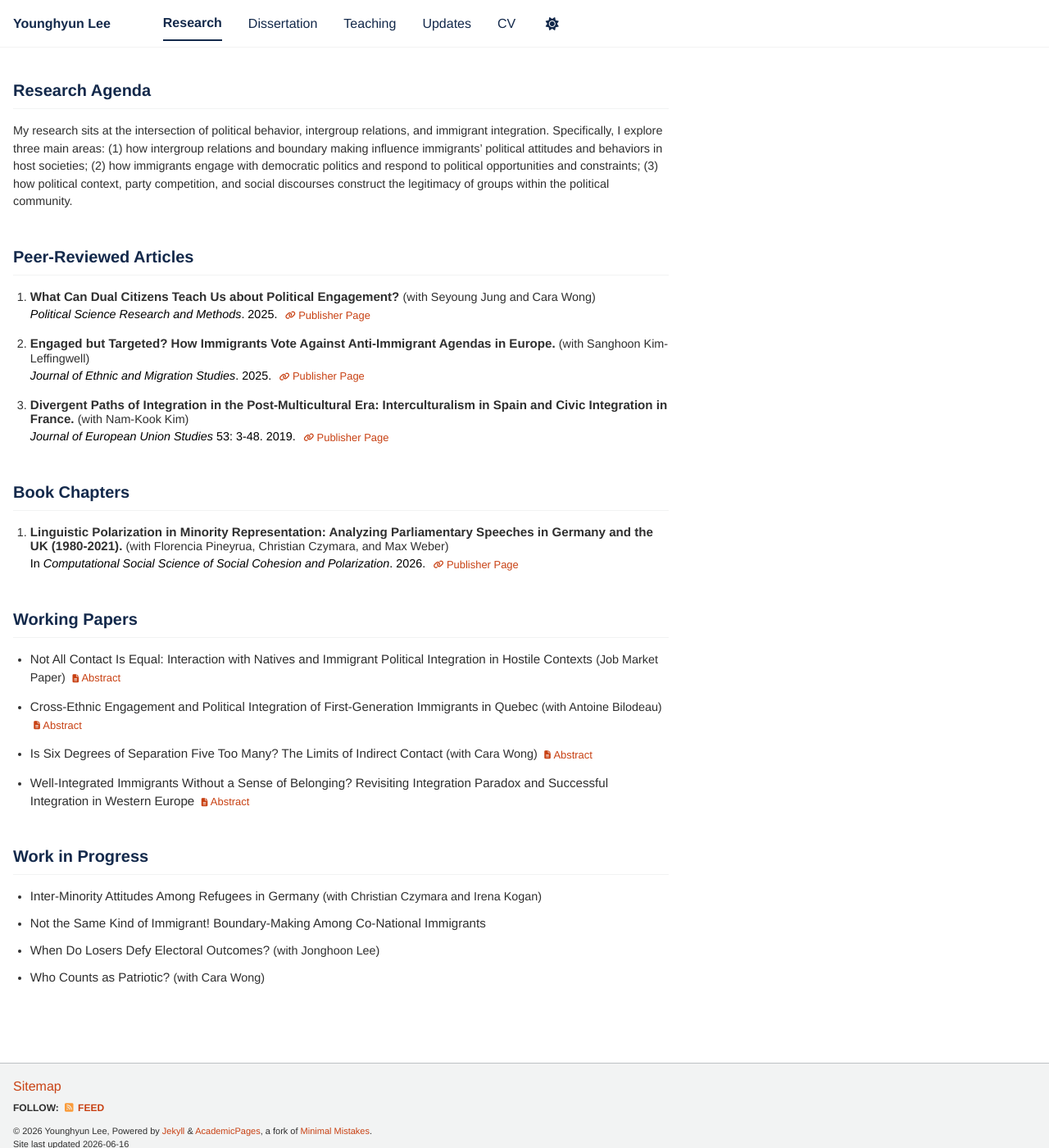
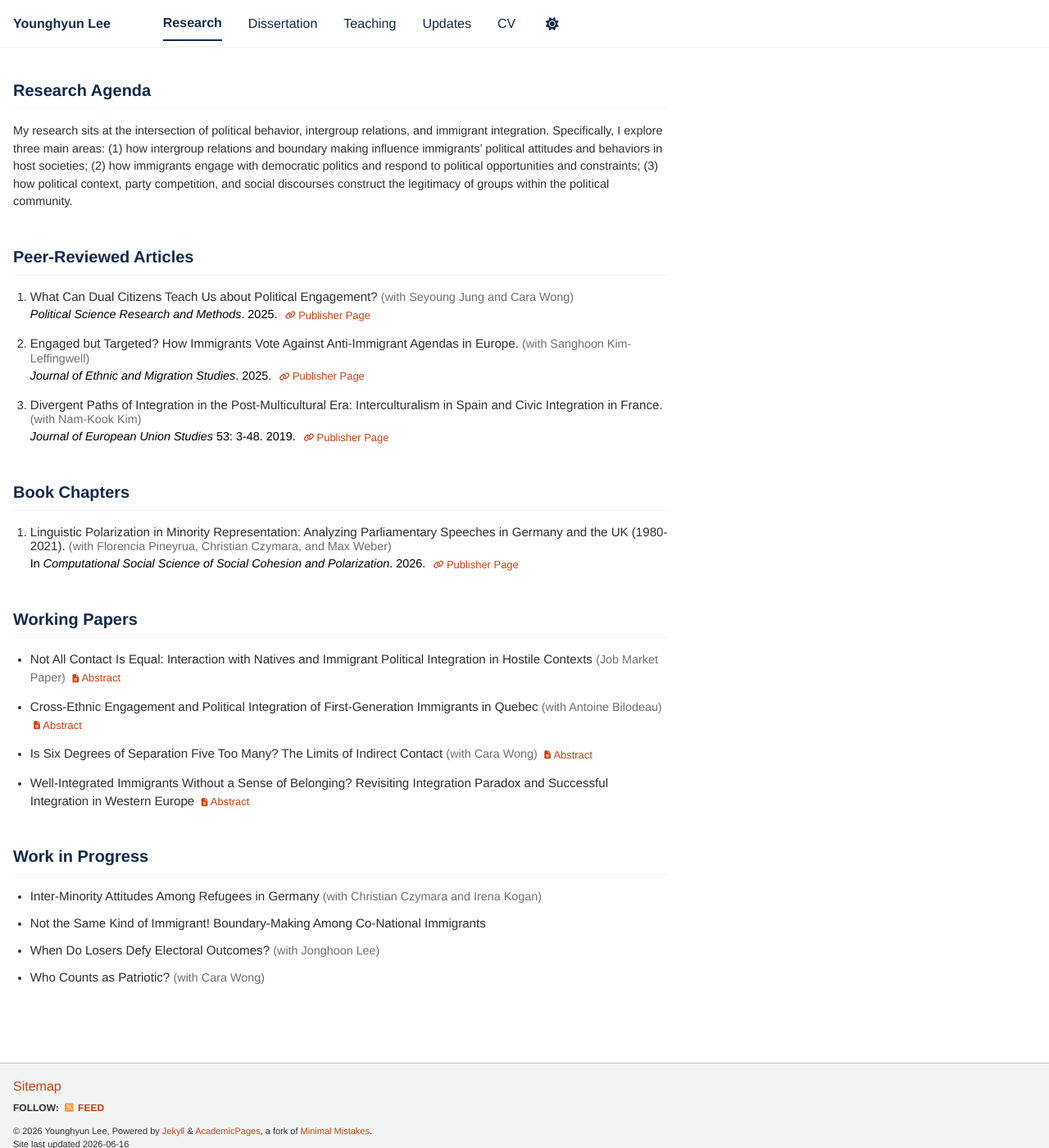
Before and after one commit to younghyunlee52/Website, a Jekyll site: the page built from _pages/research.md, in a window 1280 px wide and 1400 px high. Shown: the whole window at 82% size. Built offline with Jekyll 4.4.1, drawn with Linux system fonts in a browser that asks for light colours; a script bundle is joined from its source files by our own code; library files that are not in the unit come from our copies.

Commit message:
Update _page.scss

```diff
--- a/_sass/layout/_page.scss
+++ b/_sass/layout/_page.scss
@@ -181,6 +181,7 @@
 .homepage-intro__welcome {
   margin: 2.9rem 0 1.3rem;
   color: #000;
+  font-weight: 400;
 }
 
 .homepage-intro__affiliation--compact {
@@ -302,7 +303,7 @@
   margin-top: 2.75rem;
   margin-bottom: 1rem;
   color: #13294B;
-  font-weight: 700;
+  font-weight: 600;
 }
 
 .research-page .page__content > h2:first-child {
@@ -348,11 +349,11 @@
 
 .research-page .research-publication-entry__title-main {
   color: #2F2F2F;
-  font-weight: 700;
+  font-weight: 500;
 }
 
 .research-page .research-publication-entry__coauthor {
-  color: #2F2F2F;
+  color: #6f6f6f;
   font-size: 0.95em;
   font-weight: 400;
 }
@@ -484,7 +485,7 @@
 }
 
 .research-page .research-entry__coauthor {
-  color: #2F2F2F;
+  color: #6f6f6f;
   font-size: 0.95em;
   font-weight: 400;
 }
@@ -595,7 +596,7 @@
   margin-top: 2.4rem;
   margin-bottom: 1rem;
   color: var(--dissertation-navy);
-  font-weight: 700;
+  font-weight: 600;
 }
 
 .dissertation-page .page__content > h2:first-of-type {
@@ -696,9 +697,7 @@
 .dissertation-interview-theme h3 {
   margin: 0 0 0.35rem;
   font-size: 0.9em;
-  font-weight: 700;
-  letter-spacing: 0.05em;
-  text-transform: uppercase;
+  font-weight: 600;
   color: #C84113;
 }
 
@@ -774,6 +773,7 @@
   margin-top: 0.5rem;
   margin-bottom: 1rem;
   font-size: 1.5em;
+  font-weight: 600;
 }
 
 .update-entry {
@@ -818,7 +818,7 @@
 .update-entry__title {
   font-family: $header-font-family;
   font-size: 1.05em;
-  font-weight: 700;
+  font-weight: 600;
 }
 
 .update-entry__meta {
```
